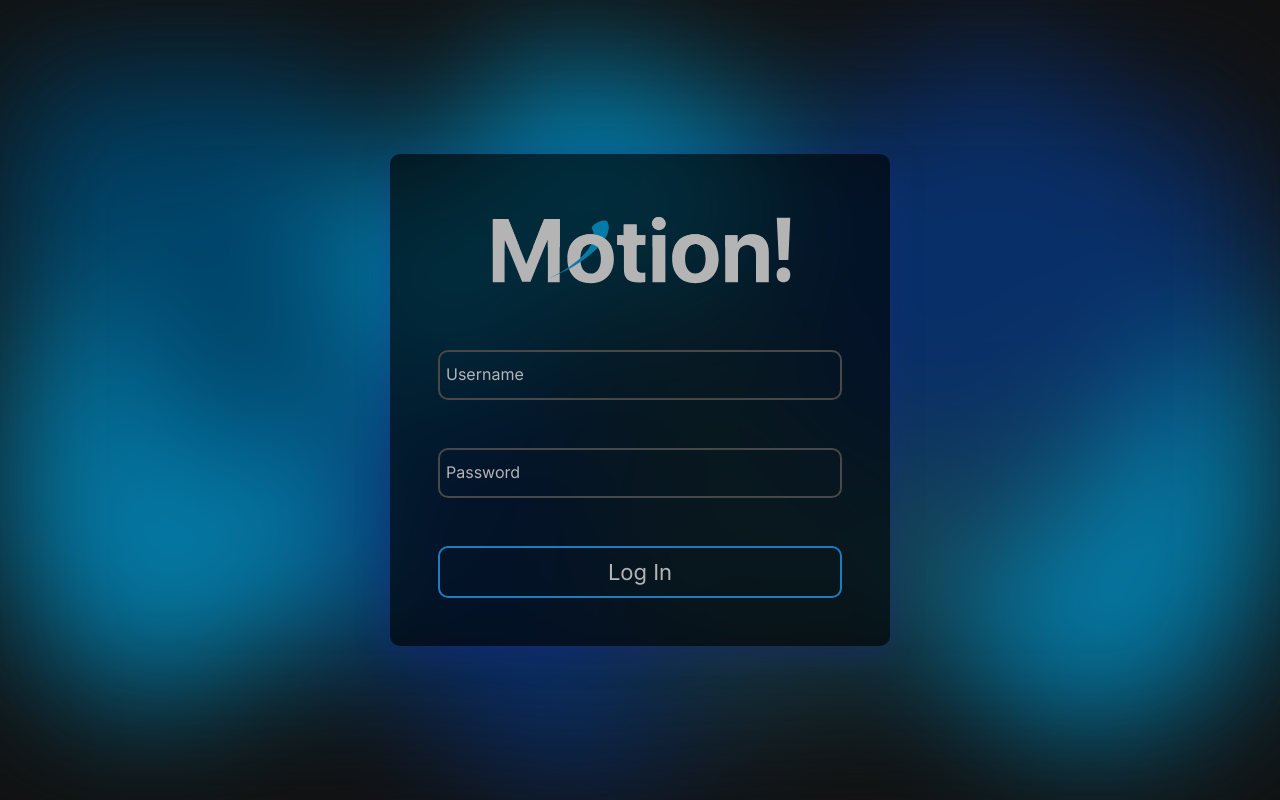
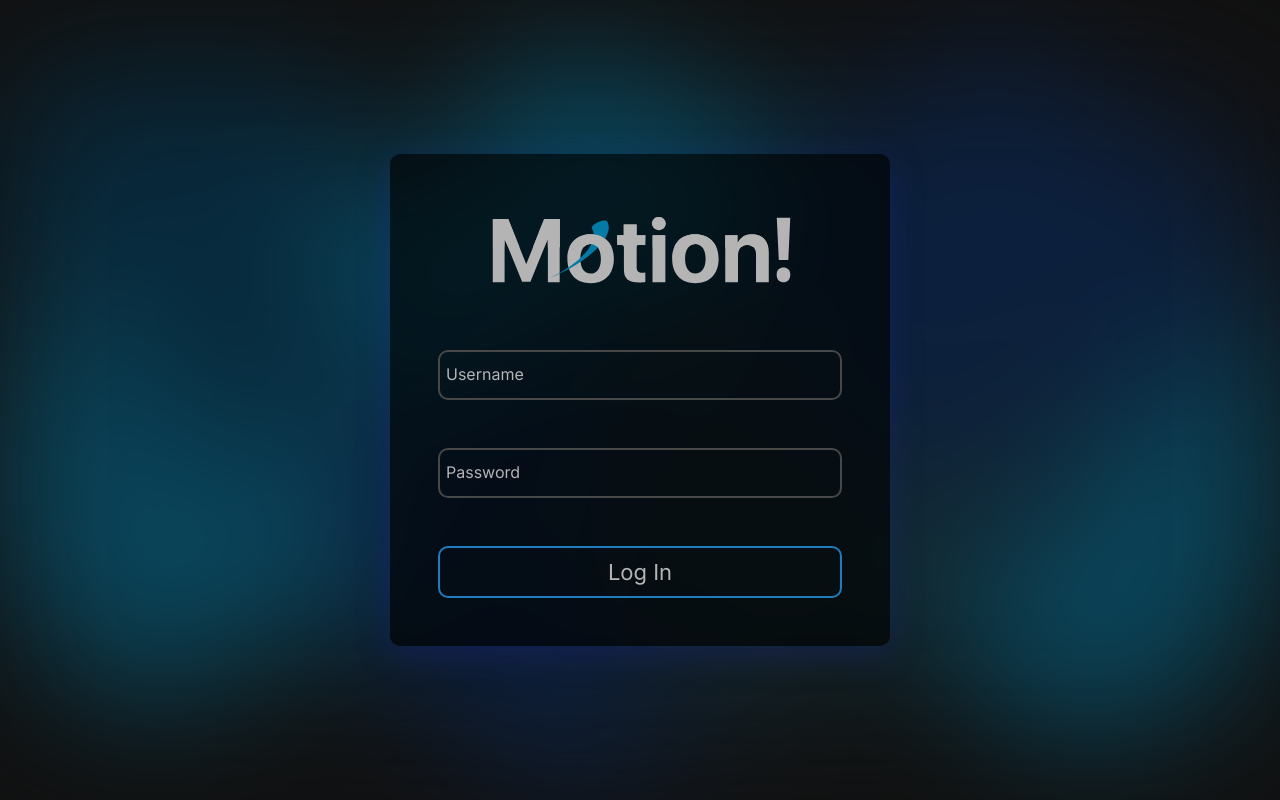
Before and after one commit to bogdanblazhkevych/motion-proto, a Next.js app: page / in a window 1280 px wide. Built offline with nearby package versions, Linux system fonts and the light colour scheme.

Commit message:
moved background to seperate component

```diff
--- /dev/null
+++ b/src/app/components/background/background.tsx
@@ -0,0 +1,16 @@
+import styles from './styles.module.css'
+
+export default function Background() {
+    return (
+        <svg className={styles.backgroundsvg} xmlns="http://www.w3.org/2000/svg" id="Layer_1" data-name="Layer 1" viewBox="0 0 192 108">
+            <rect width="192" height="108" fill="#111" stroke-width="0" />
+            <path className={styles.blobone} d="m124.86,23.22s30.01-29.8,43.02,12.46c3.07,9.98,18.64-8.31,22.62,12.95s-14.63,69.77-43.94,52.58c-29.32-17.19-14.1-37.03-14.1-37.03,0,0-39.59-26.36-7.6-40.96Z" fill="#047aa6" stroke-width="0" />
+            <path className={styles.blobtwo} d="m127.01,26.11c-53.71-10.76-19.1,22.88-48.28,27.91s-17.04,57,7.72,37.34,10.52,15.81,26.34,9.48,109.09-55.73,14.23-74.73Z" fill="#17404f" stroke-width="0" />
+            <path className={styles.blobthree} d="m10.68,31.19s-20.54,40.68,0,61.21c20.54,20.52,22.7-8.51,47.56-2.06s-12.99-26.88,4.86-44.09C80.94,29.04,26.9-5.38,10.68,31.19Z" fill="#047aa6" stroke-width="0" />
+            <path className={styles.blobfour} d="m81.87,40.82s17.56,1.63,8.46,19.63c-9.1,18,4.84,27.38,4.84,27.38,0,0,19.8,19.34-9.27,19.81-29.07.47-56.21-63.68-4.02-66.82Z" fill="#092f69" stroke-width="0" />
+            <path className={styles.blobfive} d="m121.97,13.76s-21.11,36.45,10.91,48.91c32.02,12.45,16.16-20.4,30.44-8.97,14.28,11.43,40.79-35.19,12.25-40.74-28.54-5.55-10.13-25.56-53.61.8Z" fill="#092f69" stroke-width="0" />
+            <path className={styles.blobsix} d="m30.53,6.65s29.89-12.77,35.94,18.43c6.05,31.2-35.75,51.34-40.38,23.12s-16.52-2.85-22.61-19.46C-2.62,12.13,18.55-2.86,30.53,6.65Z" fill="#004166" stroke-width="0" />
+            <path className={styles.blobseven} d="m108.95,10.02s-38.95-20.02-38.95,4.98c0,8-12,6-12,6,0,0-19.54-5.56-10.27,13.72s31.27,27.28,34.27,10.28,15,6,22-6,27.91-21.97,4.95-28.98Z" fill="#047aa6" stroke-width="0" />
+        </svg>
+    )
+}
--- /dev/null
+++ b/src/app/components/background/styles.module.css
@@ -0,0 +1,45 @@
+.backgroundsvg{
+    /* border: 1px solid red; */
+    position: absolute;
+    /* width: 20px; */
+    width: 100%;
+    height: 100%;
+    z-index: -1;
+    filter: blur(70px);
+    opacity: 50%;
+  }
+  .blobone{
+    animation: slideX 10s linear infinite alternate;
+  }
+  .blobtwo{
+    animation: slideY 15s linear infinite alternate-reverse;
+  }
+  .blobthree{
+    animation: slideX 20s linear infinite alternate;
+  }
+  .blobfour{
+    animation: slideY 10s linear infinite alternate-reverse;
+  }
+  .blobfive{
+    animation: slideX 15s linear infinite alternate;
+  }
+  .blobsix{
+    animation: slideX 10s linear infinite alternate-reverse;
+  }
+
+  @keyframes slideX {
+    0% {
+      transform: translateX(-5%);
+    }
+    100% {
+      transform: translateX(5%);
+    }
+  }
+  @keyframes slideY {
+    0% {
+      transform: translateY(5%);
+    }
+    100% {
+      transform: translateY(-5%);
+    }
+  }
--- a/src/app/components/loginmodule/styles.module.css
+++ b/src/app/components/loginmodule/styles.module.css
@@ -86,7 +86,8 @@
     background: linear-gradient(to right, #1e7cbf, #1e7cbf 50%, rgba(35, 35, 35, 0) 50%);
     background-size: 200% 100%;
     background-position: 100% 100%;
-    transition: background-position 0.5s ease-out, color 0.3s ease-in-out;
+    transition: background-position 0.5s ease-in-out, color 0.3s ease-in-out;
+    background-repeat: no-repeat;
 }
 
 .submitbutton:hover {
--- a/src/app/page.module.css
+++ b/src/app/page.module.css
@@ -7,59 +7,6 @@
   padding: 16px;
   min-height: 100vh;
   position: relative;
-}
-
-.backgroundsvg{
-  /* border: 1px solid red; */
-  position: absolute;
-  /* width: 20px; */
-  width: 100%;
-  height: 100%;
-  z-index: -1;
-  filter: blur(70px);
-}
-.blobone{
-  animation: slideX 10s linear infinite alternate;
-}
-.blobtwo{
-  animation: slideY 15s linear infinite alternate-reverse;
-}
-.blobthree{
-  animation: slideX 20s linear infinite alternate;
-}
-.blobfour{
-  animation: slideY 10s linear infinite alternate-reverse;
-}
-.blobfive{
-  animation: slideX 15s linear infinite alternate;
-}
-.blobsix{
-  animation: slideX 10s linear infinite alternate-reverse;
-}
-
-@keyframes slideX {
-  0% {
-    transform: translateX(-5%);
-  }
-  100% {
-    transform: translateX(5%);
-  }
-}
-@keyframes slideY {
-  0% {
-    transform: translateY(5%);
-  }
-  100% {
-    transform: translateY(-5%);
-  }
-}
-
-@keyframes testing {
-  0%   {transform: translateX(50vw);}
-  25%  {background-color:yellow; left:200px; top:0px;}
-  50%  {background-color:blue; left:200px; top:200px;}
-  75%  {background-color:green; left:0px; top:200px;}
-  100% {background-color:red; left:0px; top:0px;}
 }
 
 .colabbutton{
--- a/src/app/page.tsx
+++ b/src/app/page.tsx
@@ -1,3 +1,4 @@
+import Background from './components/background/background'
 import LoginModule from './components/loginmodule/loginmodule'
 import styles from './page.module.css'
 
@@ -5,17 +6,7 @@ export default function Home() {
 
   return (
     <main className={styles.main}>
-      {/* <LoginModule /> */}
-      <svg className={styles.backgroundsvg} xmlns="http://www.w3.org/2000/svg" id="Layer_1" data-name="Layer 1" viewBox="0 0 192 108">
-        <rect width="192" height="108" fill="#111" stroke-width="0" />
-        <path className={styles.blobone} d="m124.86,23.22s30.01-29.8,43.02,12.46c3.07,9.98,18.64-8.31,22.62,12.95s-14.63,69.77-43.94,52.58c-29.32-17.19-14.1-37.03-14.1-37.03,0,0-39.59-26.36-7.6-40.96Z" fill="#047aa6" stroke-width="0" />
-        <path className={styles.blobtwo} d="m127.01,26.11c-53.71-10.76-19.1,22.88-48.28,27.91s-17.04,57,7.72,37.34,10.52,15.81,26.34,9.48,109.09-55.73,14.23-74.73Z" fill="#17404f" stroke-width="0" />
-        <path className={styles.blobthree} d="m10.68,31.19s-20.54,40.68,0,61.21c20.54,20.52,22.7-8.51,47.56-2.06s-12.99-26.88,4.86-44.09C80.94,29.04,26.9-5.38,10.68,31.19Z" fill="#047aa6" stroke-width="0" />
-        <path className={styles.blobfour} d="m81.87,40.82s17.56,1.63,8.46,19.63c-9.1,18,4.84,27.38,4.84,27.38,0,0,19.8,19.34-9.27,19.81-29.07.47-56.21-63.68-4.02-66.82Z" fill="#092f69" stroke-width="0" />
-        <path className={styles.blobfive} d="m121.97,13.76s-21.11,36.45,10.91,48.91c32.02,12.45,16.16-20.4,30.44-8.97,14.28,11.43,40.79-35.19,12.25-40.74-28.54-5.55-10.13-25.56-53.61.8Z" fill="#092f69" stroke-width="0" />
-        <path className={styles.blobsix} d="m30.53,6.65s29.89-12.77,35.94,18.43c6.05,31.2-35.75,51.34-40.38,23.12s-16.52-2.85-22.61-19.46C-2.62,12.13,18.55-2.86,30.53,6.65Z" fill="#004166" stroke-width="0" />
-        <path className={styles.blobseven} d="m108.95,10.02s-38.95-20.02-38.95,4.98c0,8-12,6-12,6,0,0-19.54-5.56-10.27,13.72s31.27,27.28,34.27,10.28,15,6,22-6,27.91-21.97,4.95-28.98Z" fill="#047aa6" stroke-width="0" />
-      </svg>
+      <Background />
       <LoginModule />
     </main>
   )
```
